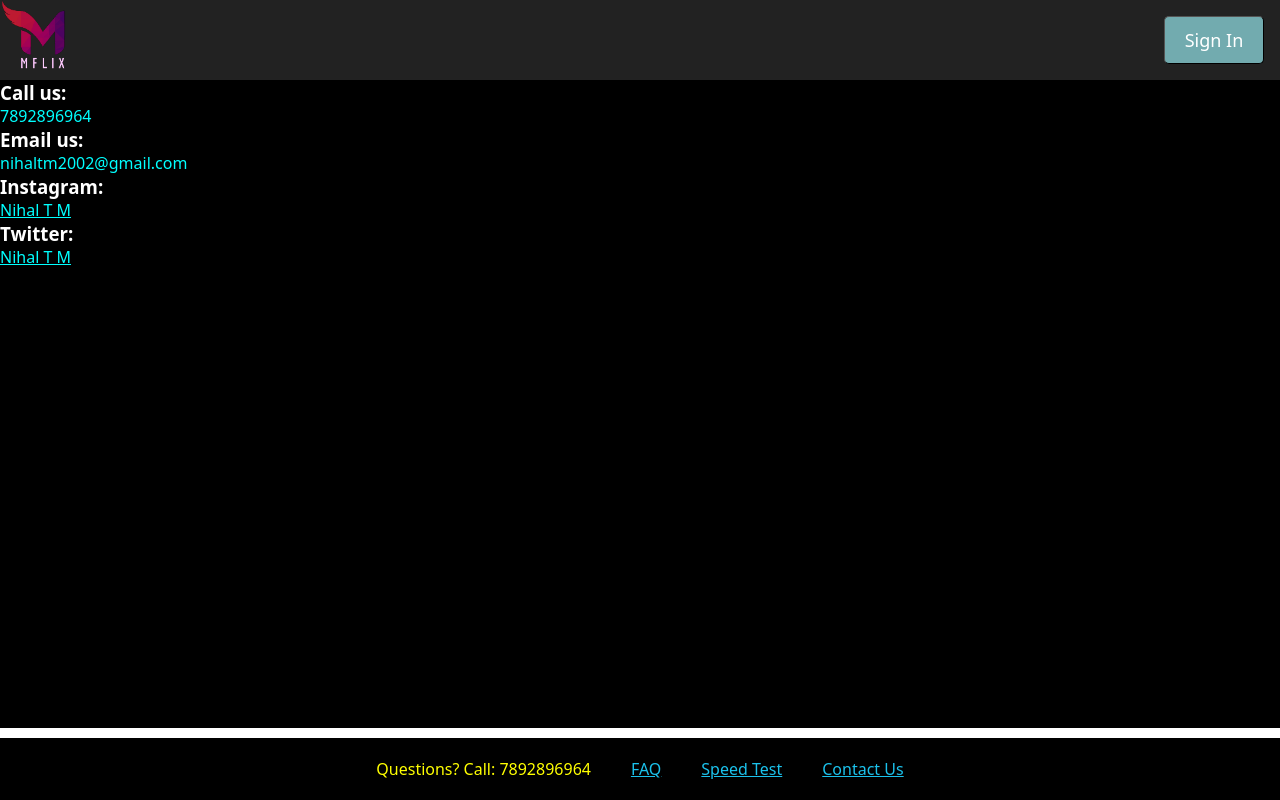
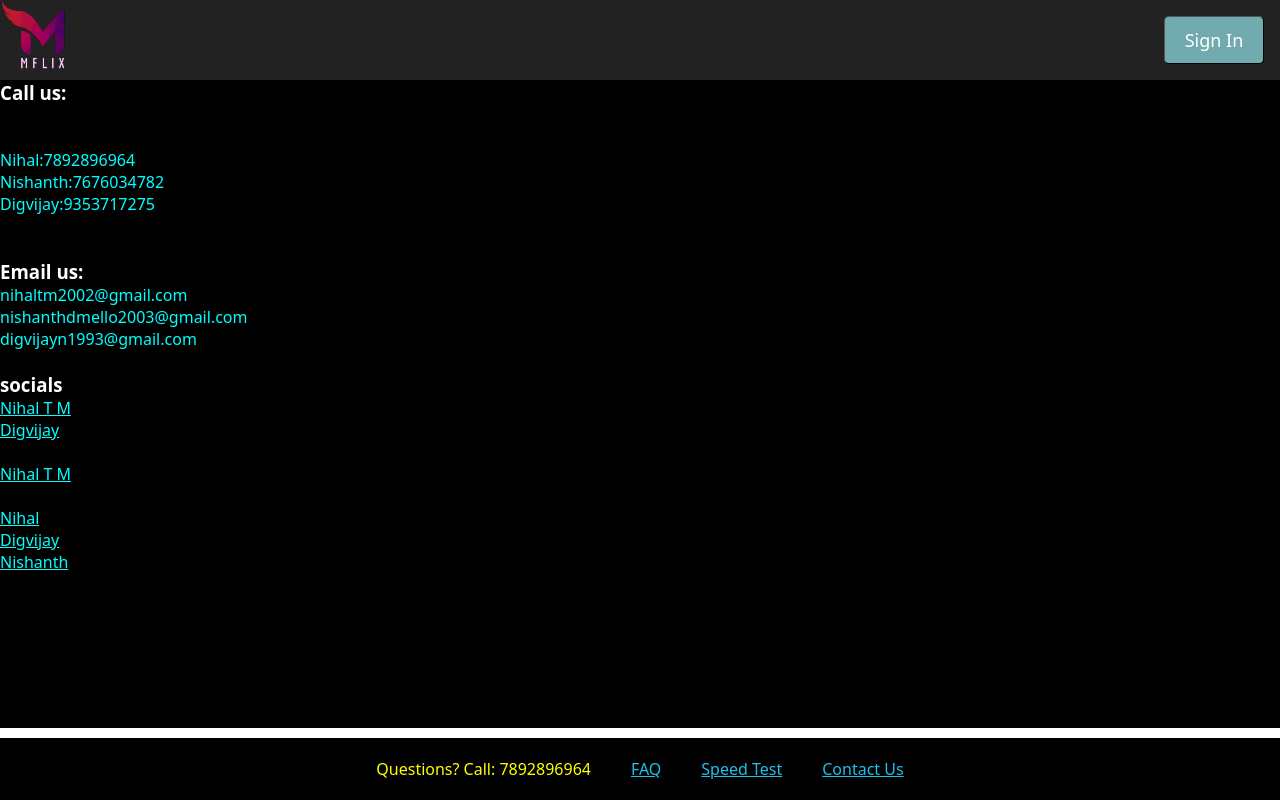
Before and after one commit to nishanthdmello/Netflix-Clone, a React (Create React App) app: page /Contact in a window 1280 px wide. Built offline with nearby package versions, Linux system fonts and the light colour scheme.

Commit message:
added contacts html, css to be done by nishanth

```diff
--- a/src/Contact/Contact.jsx
+++ b/src/Contact/Contact.jsx
@@ -6,13 +6,33 @@ import "./Contact.css";
 function Contact() {
   return (
     <div className="contact_page">
-      <h3>Call us:</h3>7892896964
+      <h3>Call us:</h3>
       <br />
-      <h3>Email us:</h3>nihaltm2002@gmail.com
       <br />
-      <h3>Instagram:</h3><a href="https://www.instagram.com/nihalmurthy10/" target="_blank" rel="noreferrer">Nihal T M</a>
+      <p>Nihal:7892896964</p>
+      <p>Nishanth:7676034782</p>
+      <p>Digvijay:9353717275</p>
       <br />
-      <h3>Twitter:</h3><a href="https://twitter.com/Nihal32327127/" target="_blank" rel="noreferrer">Nihal T M</a>
+      <br />
+      <h3>Email us:</h3>
+      <p>nihaltm2002@gmail.com</p>
+      <p>nishanthdmello2003@gmail.com</p>
+      <p>digvijayn1993@gmail.com</p>
+      <br />
+      <h3>socials</h3>
+      <a href="https://www.instagram.com/nihalmurthy10/" target="_blank" rel="noreferrer">Nihal T M</a>
+      <br />
+      <a href="https://www.instagram.com/chessticles_02/" target="_blank" rel="noreferrer">Digvijay</a>
+      <br />
+      <br />
+      <a href="https://twitter.com/Nihal32327127/" target="_blank" rel="noreferrer">Nihal T M</a>
+      <br />
+      <br />
+      <a href="https://github.com/n1haldev">Nihal</a>
+      <br />
+      <a href="https://github.com/ndigvijay">Digvijay</a>
+      <br />
+      <a href="https://github.com/nishanthdmello">Nishanth</a>
     </div>
   );
 }
--- a/src/FAQpage/FAQpage.css
+++ b/src/FAQpage/FAQpage.css
@@ -17,7 +17,7 @@
 }
 
 #FAQ_page #GetStarted {
-  width: 70vw;
+  width: 30vw;
   padding-left: 36.5vw;
 }
 
--- a/src/HomePage/FAQ/FAQ.css
+++ b/src/HomePage/FAQ/FAQ.css
@@ -33,4 +33,5 @@
 
 #FAQ .faq_btn:hover .faq_drp_dwn {
   display: contents;
+  transform: translateY(-20px);
 }
```
